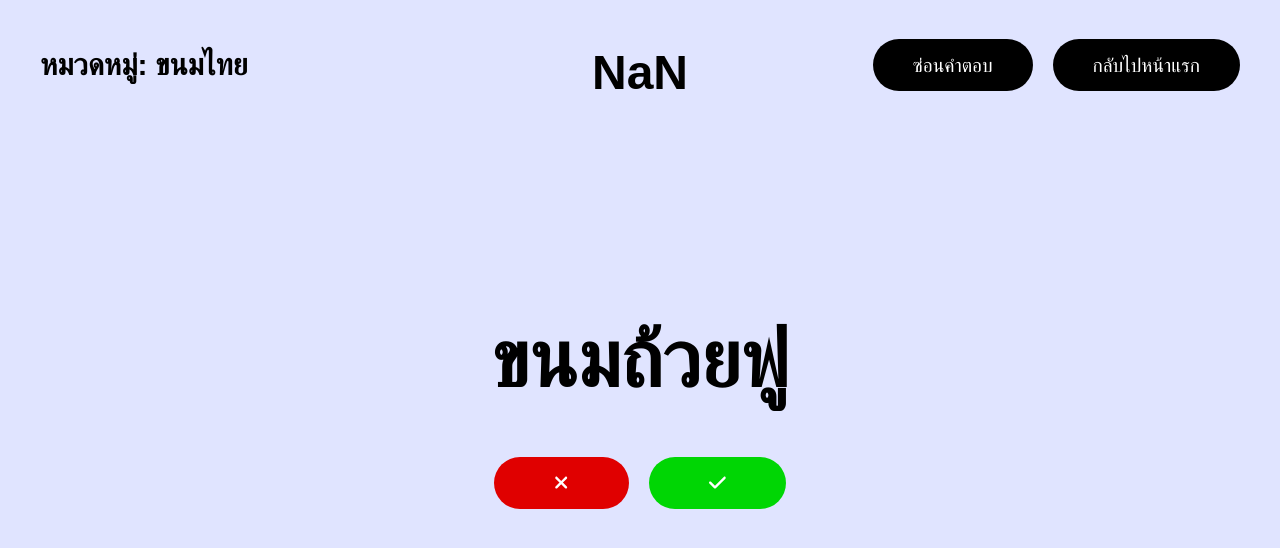
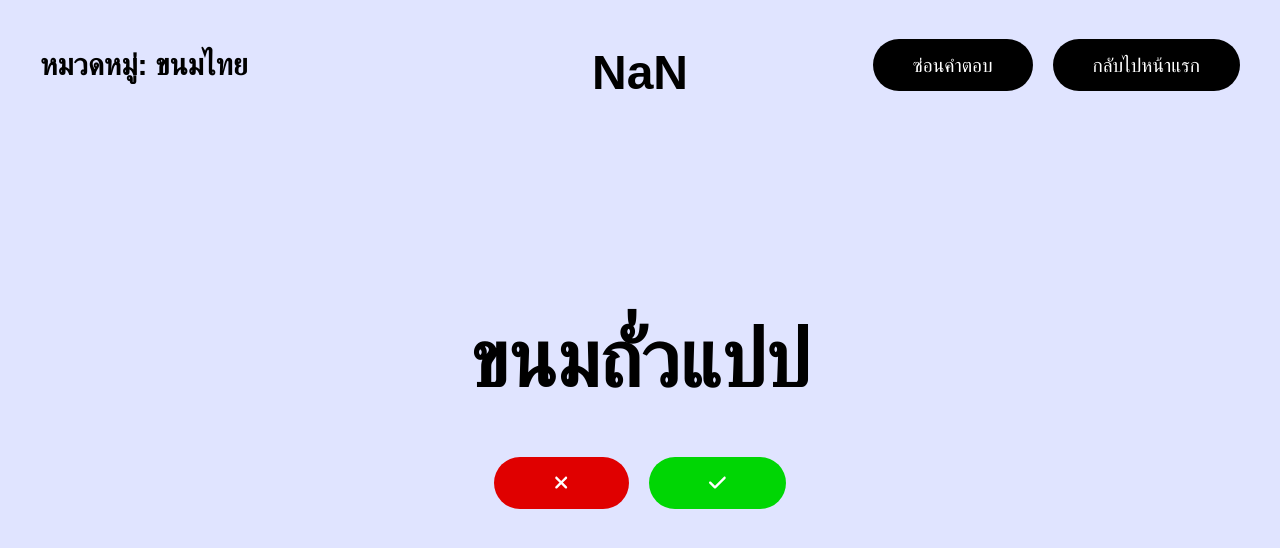
Before and after one commit to suttirakcha/lets-guess, a React (Create React App) app: page /th/thai-desserts in a window 1280 px wide. Shown: the top 548 px of the page. Built offline with nearby package versions, Linux system fonts and the light colour scheme; a web font is replaced by a local one.

Commit message:
Commit Codes

```diff
--- a/src/th/categories/thai-desserts.js
+++ b/src/th/categories/thai-desserts.js
@@ -3,6 +3,6 @@ import "../../App.scss";
 import QuestionsTh from "../components/questions";
 
 export default function ThaiDessertsTh(){
-  const words = ["ขนมครก","กล้วยบวชชี","ทองหยิบ","ทองหยอด","ฝอยทอง","ขนมเบื้อง","ขนมไข่","ข้าวเหนียวมะม่วง","ขนมชั้น","ขนมตาล","กะละแม","สาคู","ขนมเทียน","กระยาสารท","กล้วยแขก","แกงบวด","กลีบลำดวน","ขนมกง","ขนมกรอก","ขนมก้อ","ขนมกุสรัง","ขนมเกสรลำเจียก","ขนมขี้หนู","ขนมแก้อาม","ขนมเปียกปูน","ขนมจาก","โรตี","ขนมต้ม","ขนมถ้วย","ขนมถ้วยฟู","ขนมถั่วแปป","ขนมเปี๊ยะ","ขนมบ้าบิ่น","เฉาก๊วย","น้ำแข็งไส","ทองเอก","ขนมลา","ขนมหม้อแกง","มะม่วงกวน","ขนมฝรั่งกุฎีจีน", "จ่ามงกุฎ","ครองแครงน้ำกะทิ","ทับทิมกรอบ","ข้าวเหนียวสังขยา","ขนมใส่ไส้","ข้าวต้มมัด","สังขยาฟักทอง","บัวลอย","ทองม้วน","วุ้นกะทิ","สังขยา","ข้าวจี่","ข้าวหลาม","เต้าฮวย","ถั่วเขียวต้มน้ำตาล","ดาราทอง","ขนมผิง","ขนมหัวล้าน","โรตีสายไหม","ขนมถังแตก","อาลัว","ซ่าหริ่ม","ข้าวเม่า","ลูกชุบ","เต้าส่วน","ข้าวเหนียวเปียกลำไย"];
+  const words = ["ขนมครก","กล้วยบวชชี","ทองหยิบ","ทองหยอด","ฝอยทอง","ขนมเบื้อง","ขนมไข่","ข้าวเหนียวมะม่วง","ขนมชั้น","ขนมตาล","กะละแม","สาคู","ขนมเทียน","กระยาสารท","กล้วยแขก","แกงบวด","กลีบลำดวน","ขนมกง","ขนมกรอก","ขนมก้อ","ขนมกุสรัง","ขนมเกสรลำเจียก","ขนมขี้หนู","ขนมแก้อาม","ขนมเปียกปูน","ขนมจาก","โรตี","ขนมต้ม","ขนมถ้วย","ขนมถ้วยฟู","ขนมถั่วแปป","ขนมเปี๊ยะ","ขนมบ้าบิ่น","เฉาก๊วย","น้ำแข็งไส","ทองเอก","ขนมลา","ขนมหม้อแกง","มะม่วงกวน","ขนมฝรั่งกุฎีจีน", "จ่ามงกุฎ","ครองแครงน้ำกะทิ","ทับทิมกรอบ","ข้าวเหนียวสังขยา","ขนมใส่ไส้","ข้าวต้มมัด","สังขยาฟักทอง","บัวลอย","ทองม้วน","วุ้นกะทิ","สังขยา","ข้าวจี่","ข้าวหลาม","เต้าฮวย","ถั่วเขียวต้มน้ำตาล","ดาราทอง","ขนมผิง","ขนมหัวล้าน","โรตีสายไหม","ขนมถังแตก","อาลัว","ซ่าหริ่ม","ข้าวเม่า","ลูกชุบ","เต้าส่วน","ข้าวเหนียวเปียกลำไย","บัวลอยไข่หวาน","กล้วยเชื่อม","ขนมตะลุ่ม"];
   return (<QuestionsTh answers={words} category="ขนมไทย" redirect="/th/thai-desserts"/>)
 }
--- a/src/th/categories/weather.js
+++ b/src/th/categories/weather.js
@@ -3,6 +3,6 @@ import "../../App.scss";
 import QuestionsTh from "../components/questions";
 
 export default function WeatherTh(){
-  const words = ["แดดออก","เมฆ","พายุ","ฝนตก","ลมแรง","อากาศร้อน","หิมะตก","อากาศหนาว","ไต้ฝุ่น","หมอก","ฝุ่น","พายุฝนฟ้าคะนอง","ลูกเห็บ","ฟ้าหลัว","เฮอริเคน","ไซโคลน","อบอุ่น","ฝนปรอย","ฝนตกหนัก","ท้องฟ้าแจ่มใส","ท้องฟ้า","มรสุม","ทอร์นาโด","น้ำท่วม","น้ำท่วมฉับพลัน","น้ำป่าไหลหลาก","พายุฤดูร้อน","ลม","อุณหภูมิ","อากาศเย็น","องศาเซลเซียส","องศาฟาเรนไฮต์","อากาศชื้น","หยาดน้ำฟ้า","ฤดูกาล","ดีเปรสชัน","ฤดูร้อน","ฤดูหนาว","ฤดูใบไม้ผลิ","ฤดูใบไม้ร่วง","ฤดูฝน","ฤดูแล้ง","แห้งแล้ง","อากาศ","ภูมิอากาศ"];
+  const words = ["แดดออก","เมฆ","พายุ","ฝนตก","ลมแรง","อากาศร้อน","หิมะตก","อากาศหนาว","ไต้ฝุ่น","หมอก","ฝุ่น","พายุฝนฟ้าคะนอง","ลูกเห็บ","ฟ้าหลัว","เฮอริเคน","ไซโคลน","อบอุ่น","ฝนปรอย","ฝนตกหนัก","ท้องฟ้าแจ่มใส","ท้องฟ้า","มรสุม","ทอร์นาโด","น้ำท่วม","น้ำท่วมฉับพลัน","น้ำป่าไหลหลาก","พายุฤดูร้อน","ลม","อุณหภูมิ","อากาศเย็น","องศาเซลเซียส","องศาฟาเรนไฮต์","อากาศชื้น","หยาดน้ำฟ้า","ฤดูกาล","ดีเปรสชัน","ฤดูร้อน","ฤดูหนาว","ฤดูใบไม้ผลิ","ฤดูใบไม้ร่วง","ฤดูฝน","ฤดูแล้ง","แห้งแล้ง","อากาศ","ภูมิอากาศ","ควัน"];
   return (<QuestionsTh answers={words} category="สภาพอากาศ" redirect="/th/weather"/>)
 }
```
